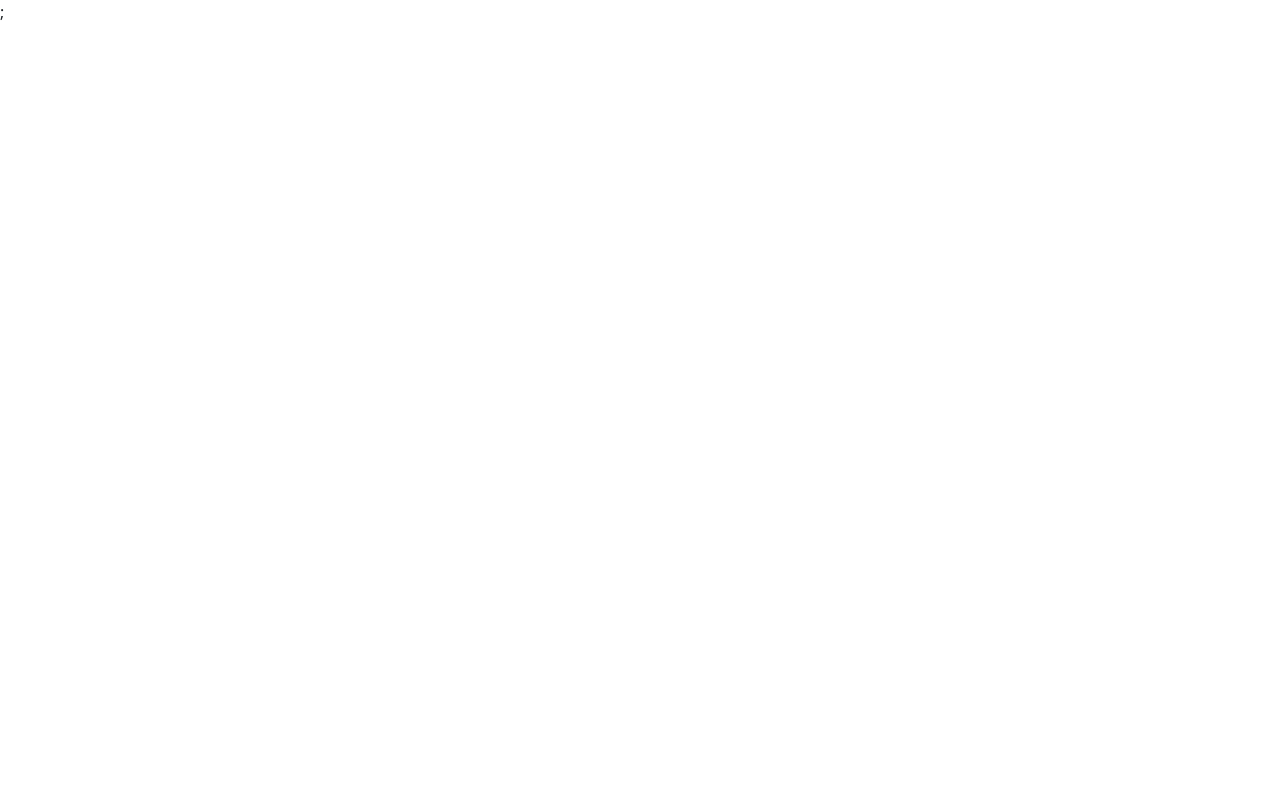
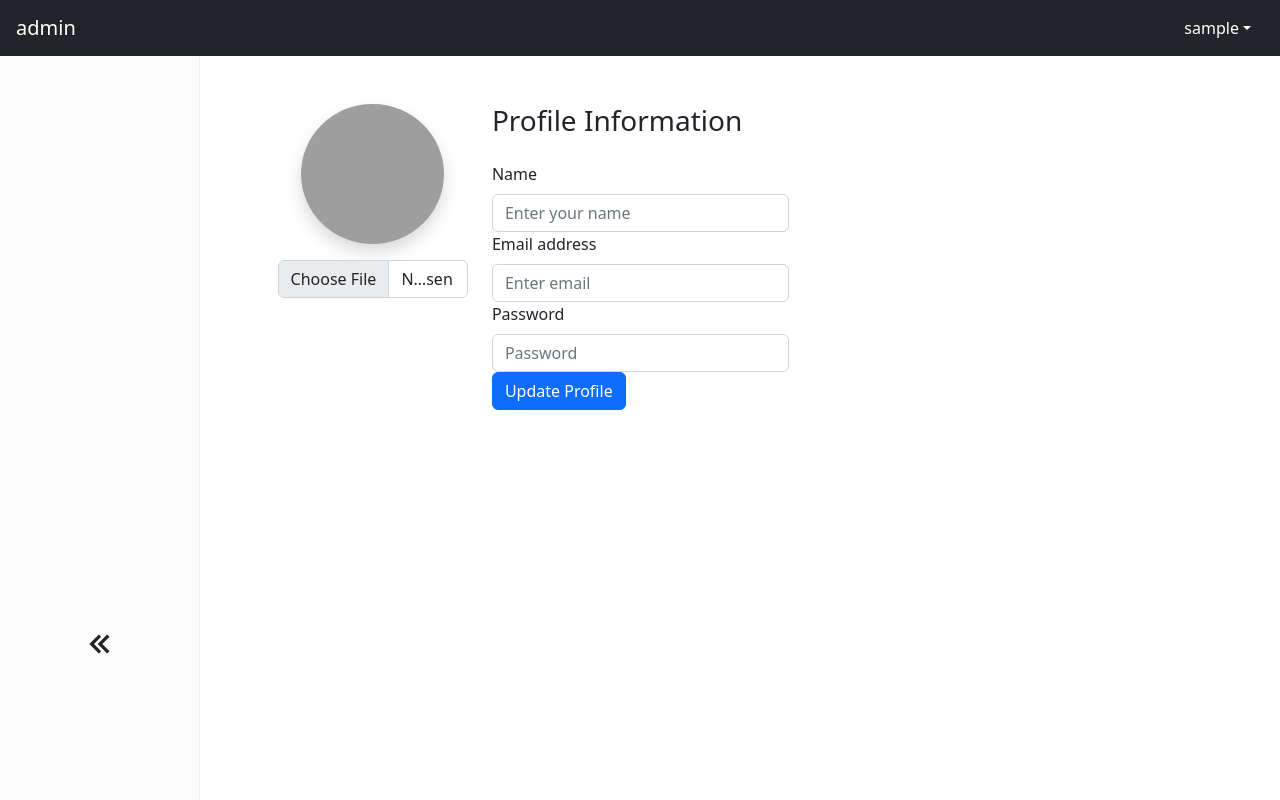
Before and after one commit to TahaSalgane/Front-end-Order-and-Inventory-Management-, a React (Create React App) app: page /profile in a window 1280 px wide. Before the commit this address had no page. Shown: the top 800 px of the page. Built offline with nearby package versions, Linux system fonts and the light colour scheme; sample sign-in values are in the browser's storage; grey boxes are pictures that could not be loaded.

Commit message:
Profile Page

```diff
--- a/src/App.jsx
+++ b/src/App.jsx
@@ -1,6 +1,7 @@
 import { Routes, Route, Navigate } from 'react-router-dom';
 import Home from './pages/Home';
 import Dashboard from './pages/Dasboard';
+import Profile from 'pages/Profile';
 import Layout from './components/core/Layout/Index';
 import Login from 'pages/Login';
 import ProtectedRoutes from 'hoc/ProtectedRoutes';
@@ -14,6 +15,7 @@ function App() {
         <Route element={<Layout />}>
                <Route path="/home" element={<Home />}> </Route>
                <Route path="/dashboard" element={<Dashboard />}> </Route>
+               <Route path="/profile" element={<Profile />}> </Route>
        </Route>
      </Route>
 
--- a/src/components/core/Layout/Header.jsx
+++ b/src/components/core/Layout/Header.jsx
@@ -1,6 +1,6 @@
 import React from 'react';
 import { Nav, Navbar, Dropdown, DropdownButton } from 'react-bootstrap/';
-import { NavLink } from 'react-router-dom';
+import { NavLink ,Link} from 'react-router-dom';
 import { useSelector,useDispatch } from 'react-redux';
 import { logout } from 'redux/apiCalls/authApiCall';
 const Navbars = () => {
@@ -18,7 +18,7 @@ const Navbars = () => {
                 <Nav className="me-auto my-2 my-lg-0" style={{ maxHeight: '100px' }} navbarScroll></Nav>
                 {user ? (
                     <DropdownButton variant="dark" id="dropdown-item-button" title={user.username}>
-                        <Dropdown.Item as="button">profile</Dropdown.Item> <Dropdown.Divider />
+                        <Link className="text-black text-decoration-none" to="/profile" ><Dropdown.Item as="button">Profile</Dropdown.Item> <Dropdown.Divider /></Link>
                         <Dropdown.Item as="button" onClick={() => dispatch(logout())}>
                             Logout
                         </Dropdown.Item>
--- a/src/components/core/Layout/Sidebar.jsx
+++ b/src/components/core/Layout/Sidebar.jsx
@@ -2,7 +2,7 @@ import React,{useState} from 'react';
 import { Link, useLocation } from "react-router-dom";
 import { Sidebar, Menu, MenuItem, useProSidebar, SubMenu } from 'react-pro-sidebar';
 import { useSelector } from 'react-redux';
-import {AiFillDashboard,BiChevronsRight, BiChevronsLeft,BiEdit,SiGoogleclassroom,HiUserGroup,FaSchool} from "components/core/Layout/icons";
+import {AiFillDashboard,BiChevronsRight, BiChevronsLeft,BiEdit,SiGoogleclassroom,HiUserGroup,FaSchool,HiUser} from "components/core/Layout/icons";
 
 const Sidebars = () => {
   const location = useLocation();
@@ -65,6 +65,13 @@ const Sidebars = () => {
               className={location.pathname === "/utilisateurs" ? "active" : ""}
               style={{backgroundImage:location.pathname === "/utilisateurs" ? "linear-gradient(to right, #000000 0%, #5c5e70b2 51%, #cac3c356 100%)" : "",}}
               >Utilisateurs
+            </MenuItem>
+            <MenuItem
+              component={<Link onClick={() => setActive("active")}className={`${active} ?  ${active}:""`}to="/profile"/>}
+              icon={<HiUser />}
+              className={location.pathname === "/profile" ? "active" : ""}
+              style={{backgroundImage:location.pathname === "/profile" ? "linear-gradient(to right, #000000 0%, #5c5e70b2 51%, #cac3c356 100%)" : "",}}
+              >Profile
             </MenuItem>
           </React.Fragment>
            )}
--- a/src/components/core/Layout/icons.js
+++ b/src/components/core/Layout/icons.js
@@ -1,7 +1,7 @@
 import { AiFillDashboard } from "react-icons/ai";
 import { BiChevronsRight, BiChevronsLeft, BiTable, BiPen, BiCameraMovie, BiEdit } from "react-icons/bi";
 import { SiGoogleclassroom } from "react-icons/si";
-import { HiUserGroup } from "react-icons/hi";
+import { HiUserGroup,HiUser } from "react-icons/hi";
 import { FaSchool } from "react-icons/fa";
 
 export {
@@ -14,5 +14,6 @@ export {
   BiEdit,
   SiGoogleclassroom,
   HiUserGroup,
+  HiUser,
   FaSchool,
 };
--- /dev/null
+++ b/src/pages/Profile.jsx
@@ -0,0 +1,66 @@
+import React, { useState } from 'react';
+import { Container, Row, Col, Form, Button } from 'react-bootstrap';
+import request from "utils/request";
+
+const Profile = ()=>{
+    const [name, setName] = useState('');
+    const [email, setEmail] = useState('');
+    const [password, setPassword] = useState('');
+    const [image, setImage] = useState('');
+
+    const handleSubmit = async (event) => {
+      event.preventDefault();
+      try {
+        const {data} = await request.post('/updateProfile');
+        console.log(data)
+      } catch (error) {
+        console.log(error.message)
+      }
+      // logic to update user profile
+    }
+
+    const handleImageChange = (event) => {
+      const imageFile = event.target.files[0];
+      const reader = new FileReader();
+      reader.readAsDataURL(imageFile);
+      reader.onload = () => {
+        setImage(reader.result);
+      }
+    }
+    return (
+        <Container fluid className="my-5">
+        <Row className="justify-content-center">
+          <Col md={4} className="text-center">
+            <div className="mb-4">
+              <img src={image || "profile-image.jpg"} height="140px" alt="Profile Image" className="rounded-circle shadow w-75 mb-3" />
+              <Form.Group controlId="formBasicImage">
+                <Form.Control type="file" onChange={handleImageChange} className="form-control-file text-center" />
+              </Form.Group>
+            </div>
+          </Col>
+          <Col md={6}>
+            <h3 className="mb-4">Profile Information</h3>
+            <Form onSubmit={handleSubmit}>
+              <Form.Group controlId="formBasicName">
+                <Form.Label>Name</Form.Label>
+                <Form.Control type="text" placeholder="Enter your name" value={name} onChange={(event) => setName(event.target.value)} />
+              </Form.Group>
+
+              <Form.Group controlId="formBasicEmail">
+                <Form.Label>Email address</Form.Label>
+                <Form.Control type="email" placeholder="Enter email" value={email} onChange={(event) => setEmail(event.target.value)} />
+              </Form.Group>
+
+              <Form.Group controlId="formBasicPassword">
+                <Form.Label>Password</Form.Label>
+                <Form.Control type="password" placeholder="Password" value={password} onChange={(event) => setPassword(event.target.value)} />
+              </Form.Group>
+
+              <Button variant="primary" type="submit">Update Profile</Button>
+            </Form>
+          </Col>
+        </Row>
+      </Container>
+    );
+  }
+export default Profile
```
Also changed, not shown: 1 other file (tests, documents, lock files or other folders).
